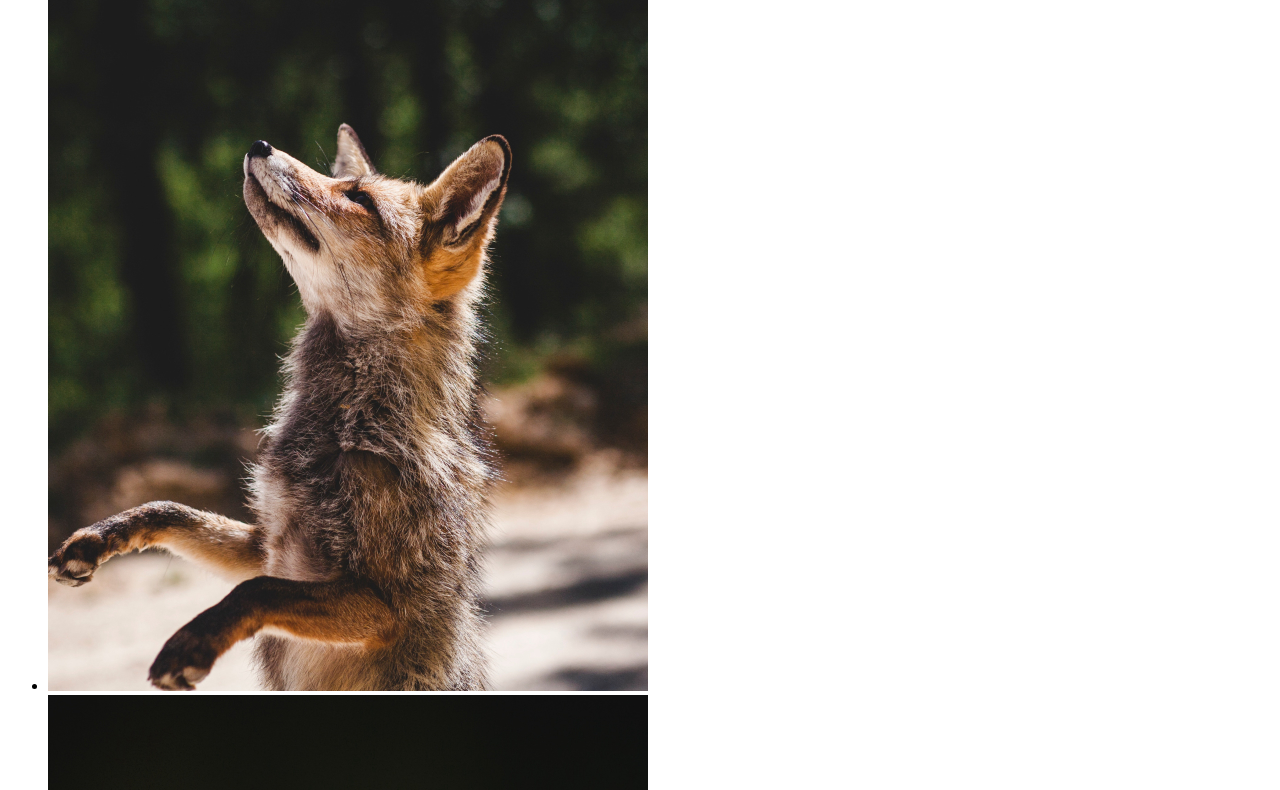
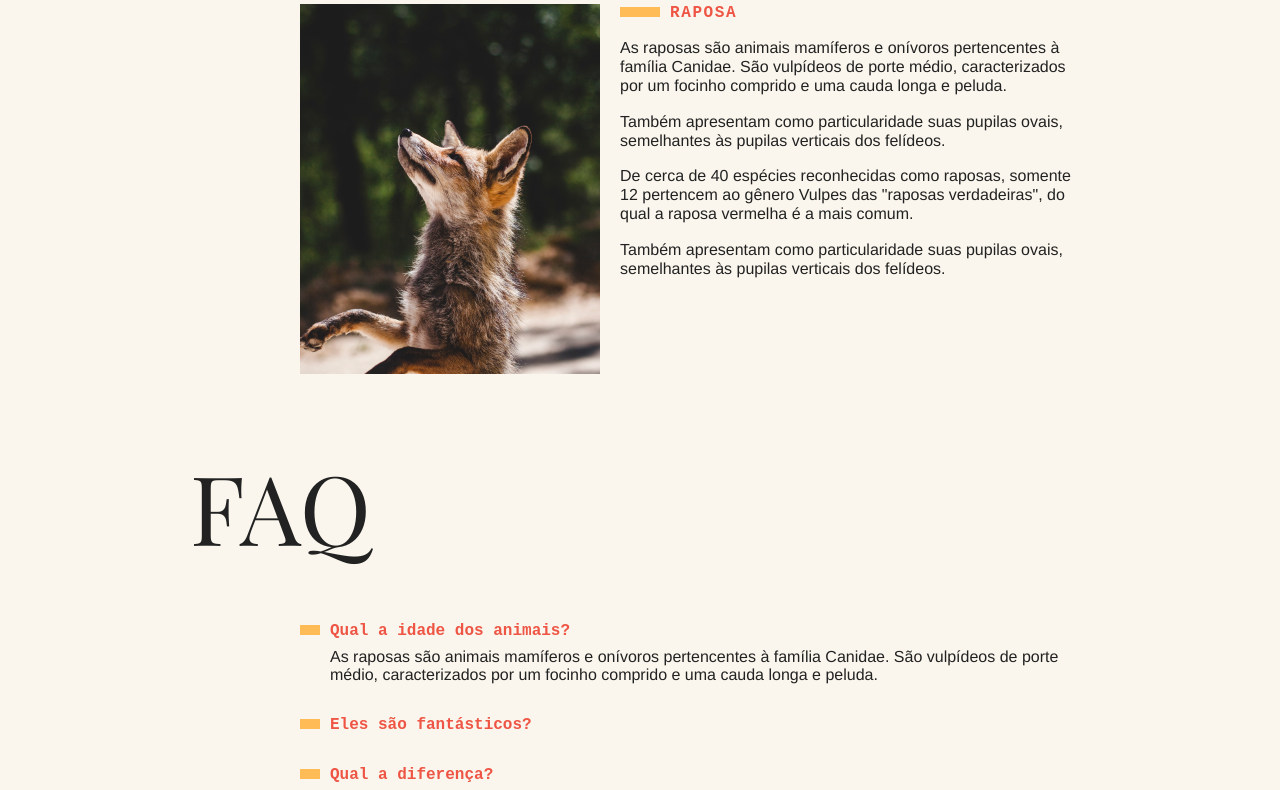
Before and after one commit to Ronoyaro/animais-origamid, a plain HTML site: page animais-fantasticos.html in a window 1280 px wide. Shown: the part 354-1144 px from the top of the page. Drawn offline with Linux system fonts and the light colour scheme; the site is published under a folder, as on GitHub Pages, so addresses that start at the root find nothing; a web font is replaced by a local one.

Commit message:
separei os estilos do css na pasta style

```diff
--- a/animais-fantasticos.html
+++ b/animais-fantasticos.html
@@ -7,7 +7,7 @@
   <title>Animais Fantásticos</title>
   <meta name="viewport" content="width=device-width, initial-scale=1">
   <link href="https://fonts.googleapis.com/css?family=Playfair+Display+SC" rel="stylesheet">
-  <link rel="stylesheet" type="text/css" href="/style.css" />
+  <link rel="stylesheet" type="text/css" href="./styles/style.css"/>
   <script>
     document.documentElement.className += ' js'
   </script>
```
Also changed, not shown: styles/dropDownMenu.css (renamed from dropDownMenu.css), styles/geral.css (renamed from geral.css), styles/modal.css (renamed from modal.css), styles/style.css (renamed from style.css), styles/tooltip.css (renamed from tooltip.css).
